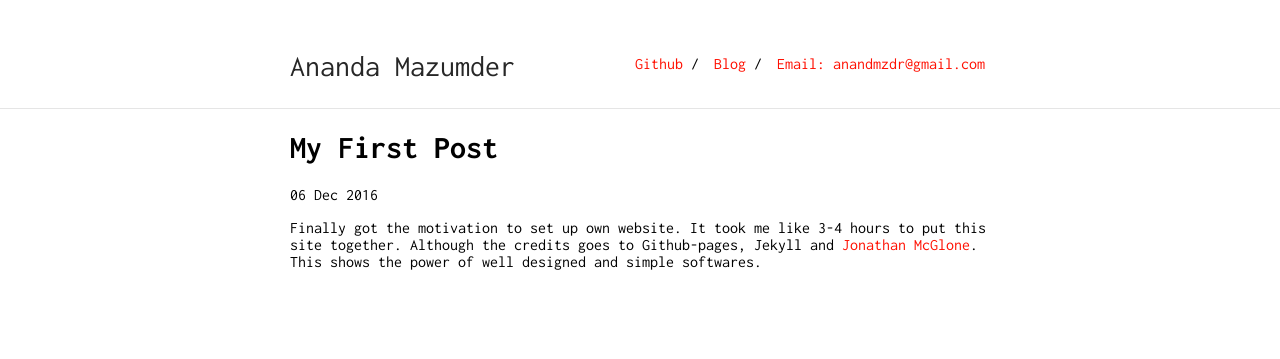
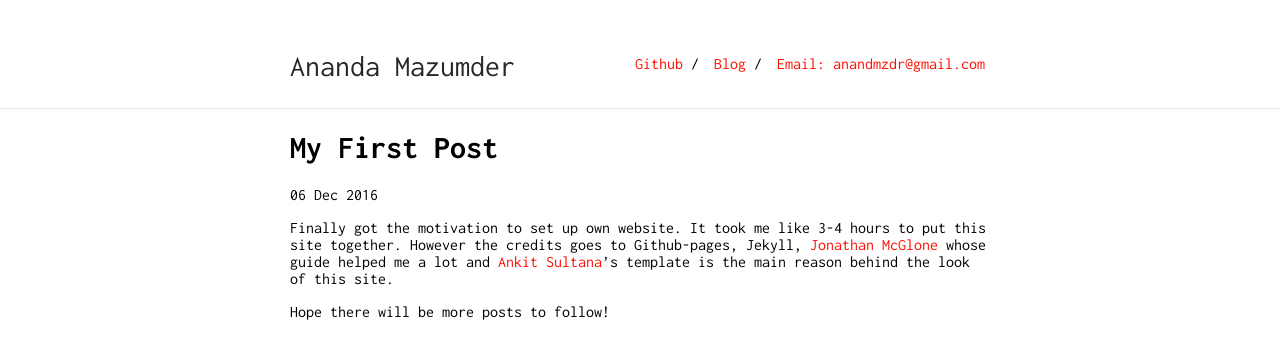
Before and after one commit to AaaWsqL/AaaWsqL.github.io, a Jekyll site: the page built from _posts/2016-12-06-setting-up-the-site.md, in a window 1280 px wide. Shown: the top 359 px of the page. Built offline with Jekyll 4.4.1, drawn with Linux system fonts in a browser that asks for light colours.

Commit message:
Added the blog

```diff
--- a/_posts/2016-12-06-setting-up-the-site.md
+++ b/_posts/2016-12-06-setting-up-the-site.md
@@ -5,4 +5,6 @@ date: 2016-12-06
 ---
 
 Finally got the motivation to set up own website. It took me like 3-4 hours to put this site together.
-Although the credits goes to Github-pages, Jekyll and [Jonathan McGlone](http://jmcglone.com/guides/github-pages/). This shows the power of well designed and simple softwares.
+However the credits goes to Github-pages, Jekyll, [Jonathan McGlone](http://jmcglone.com/guides/github-pages/) whose guide helped me a lot and [Ankit Sultana](https://github.com/bk2dcradle/researcher)'s template is the main reason behind the look of this site.
+
+Hope there will be more posts to follow!
```
